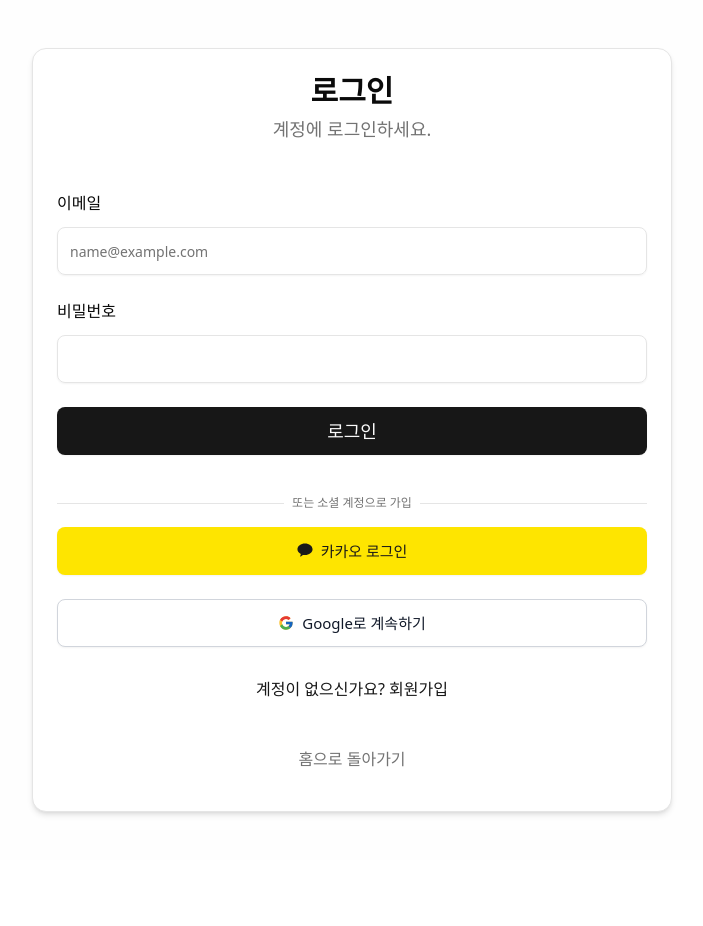
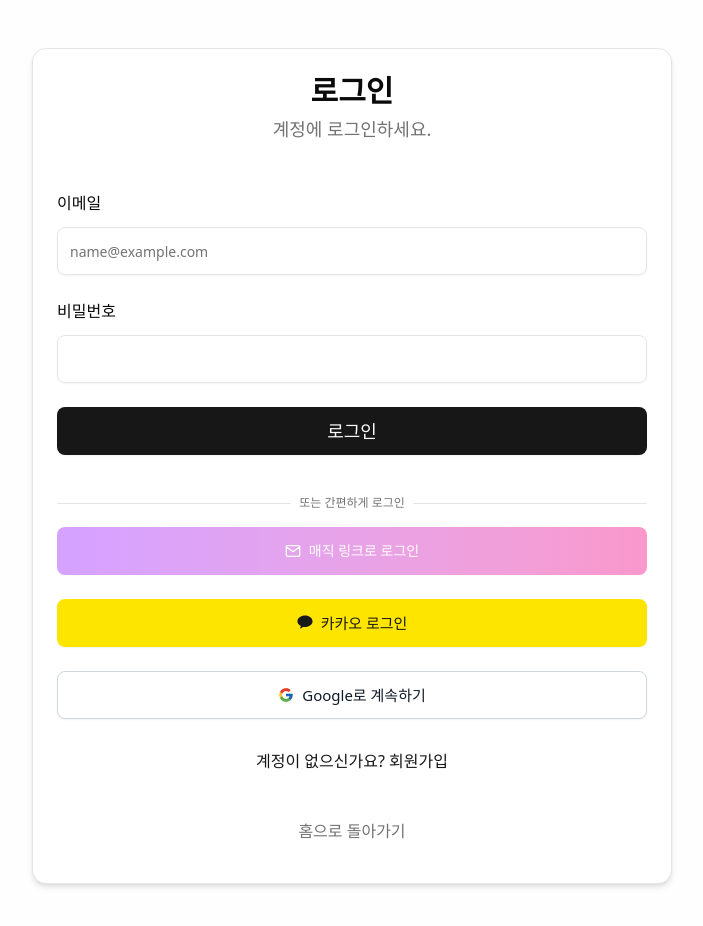
Before and after one commit to AhnJoonSung/demo-lab, a Next.js app: page /login in a window 1280 px wide. Shown: the top 926 px of the page, without its empty margins (288-991 px from the left). Before the commit the page ends 860 px from the top, so only its background shows below. Built offline with nearby package versions, Linux system fonts and the light colour scheme; no server answers.

Commit message:
feat(magic-link): implement magic link login

```diff
--- a/src/actions/auth.ts
+++ b/src/actions/auth.ts
@@ -35,7 +35,7 @@
 
 import { revalidatePath } from "next/cache";
 import { createServerSupabaseClient } from "@/utils/supabase/server";
-import { loginSchema, signupSchema } from "@/types/schema";
+import { loginSchema, signupSchema, magicLinkSchema } from "@/types/auth";
 
 // 액션 함수들의 반환 타입 정의
 type ActionState = {
@@ -194,3 +194,71 @@
     };
   }
 }
+
+export async function sendMagicLink(
+  prevState: ActionState | null,
+  formData: FormData,
+): Promise<ActionState> {
+  try {
+    const email = formData.get("email") as string;
+
+    // Zod 스키마를 사용한 유효성 검사
+    const result = magicLinkSchema.safeParse({ email });
+
+    if (!result.success) {
+      const fieldErrors: Record<string, string | undefined> = {};
+
+      // Zod 에러 형식화
+      result.error.errors.forEach((error) => {
+        const path = error.path[0] as string;
+        fieldErrors[path] = error.message;
+      });
+
+      return {
+        error: "입력 필드를 확인해주세요.",
+        success: null,
+        fieldErrors,
+      };
+    }
+
+    // Supabase 클라이언트 생성
+    const supabase = await createServerSupabaseClient();
+
+    // 매직 링크 전송
+    const { error } = await supabase.auth.signInWithOtp({
+      email,
+      options: {
+        emailRedirectTo: `${
+          process.env.NEXT_PUBLIC_SITE_URL || "http://localhost:3000"
+        }/auth/callback`,
+      },
+    });
+
+    // 매직 링크 전송 오류 처리
+    if (error) {
+      // 알려진 오류 패턴에 따라 더 친절한 메시지 제공
+      let errorMessage = error.message;
+      if (error.message.includes("rate limit")) {
+        errorMessage =
+          "너무 많은 요청이 있었습니다. 잠시 후 다시 시도해주세요.";
+      }
+      if (error.message.includes("invalid email")) {
+        errorMessage = "유효하지 않은 이메일 주소입니다.";
+      }
+
+      return { error: errorMessage, success: null };
+    }
+
+    // 매직 링크 전송 성공
+    return {
+      success: "매직 링크를 이메일로 전송했습니다. 이메일을 확인해주세요.",
+      error: null,
+    };
+  } catch (error) {
+    console.error("Magic link error:", error);
+    return {
+      error: "서버 오류가 발생했습니다. 잠시 후 다시 시도해주세요.",
+      success: null,
+    };
+  }
+}
--- a/src/components/auth/buttons.tsx
+++ b/src/components/auth/buttons.tsx
@@ -308,3 +308,119 @@
     </Button>
   );
 }
+
+export function MagicLinkButton({
+  email,
+  onSuccess,
+}: {
+  email: string;
+  onSuccess?: () => void;
+}) {
+  const { pending } = useFormStatus();
+  const [isLoading, setIsLoading] = useState(false);
+  const [cooldown, setCooldown] = useState(0);
+
+  // 쿨다운 타이머
+  const startCooldown = () => {
+    setCooldown(60);
+    const timer = setInterval(() => {
+      setCooldown((prev) => {
+        if (prev <= 1) {
+          clearInterval(timer);
+          return 0;
+        }
+        return prev - 1;
+      });
+    }, 1000);
+  };
+
+  const handleMagicLinkClick = async () => {
+    if (!email || cooldown > 0) return;
+
+    try {
+      setIsLoading(true);
+
+      // 폼 데이터 생성
+      const formData = new FormData();
+      formData.set("email", email);
+
+      // sendMagicLink 서버 액션 호출
+      const { sendMagicLink } = await import("@/actions/auth");
+      const result = await sendMagicLink(null, formData);
+
+      if (result.error) {
+        console.error("매직 링크 전송 오류:", result.error);
+      } else if (result.success) {
+        startCooldown();
+        onSuccess?.();
+      }
+    } catch (error) {
+      console.error("매직 링크 버튼 오류:", error);
+    } finally {
+      setIsLoading(false);
+    }
+  };
+
+  const loading = isLoading || pending;
+  const disabled = loading || !email || cooldown > 0;
+
+  return (
+    <Button
+      type="button"
+      onClick={handleMagicLinkClick}
+      disabled={disabled}
+      className="
+        w-full
+        h-12
+        rounded-md
+        bg-gradient-to-r
+        from-purple-500
+        to-pink-500
+        hover:from-purple-600
+        hover:to-pink-600
+        text-white
+        font-medium
+        flex
+        items-center
+        justify-center
+        transition-all
+        duration-200
+        border-0
+        relative
+        px-0
+        py-0
+        disabled:opacity-50
+        disabled:cursor-not-allowed
+      "
+    >
+      {loading ? (
+        <div className="flex items-center justify-center">
+          <Loader2 className="mr-2 h-4 w-4 animate-spin" />
+          <span>전송 중...</span>
+        </div>
+      ) : cooldown > 0 ? (
+        <div className="flex items-center justify-center">
+          <span>재전송 가능 ({cooldown}초)</span>
+        </div>
+      ) : (
+        <div className="flex items-center justify-center w-full h-full">
+          <svg
+            width="18"
+            height="18"
+            viewBox="0 0 24 24"
+            fill="none"
+            stroke="currentColor"
+            strokeWidth="2"
+            strokeLinecap="round"
+            strokeLinejoin="round"
+            className="mr-2"
+          >
+            <path d="M4 4h16c1.1 0 2 .9 2 2v12c0 1.1-.9 2-2 2H4c-1.1 0-2-.9-2-2V6c0-1.1.9-2 2-2z"></path>
+            <polyline points="22,6 12,13 2,6"></polyline>
+          </svg>
+          <span>매직 링크로 로그인</span>
+        </div>
+      )}
+    </Button>
+  );
+}
--- a/src/components/auth/login-form.tsx
+++ b/src/components/auth/login-form.tsx
@@ -43,6 +43,7 @@
   LoginButton,
   KakaoButton,
   GoogleButton,
+  MagicLinkButton,
 } from "@/components/auth/buttons";
 import { login } from "@/actions/auth";
 import { useAuth } from "@/components/auth/auth-provider";
@@ -67,6 +68,7 @@
 }: LoginFormProps) {
   const [password, setPassword] = useState("");
   const [isLoading, setIsLoading] = useState(false);
+  const [magicLinkSent, setMagicLinkSent] = useState(false);
   const router = useRouter();
   const { refreshUser } = useAuth();
   const [loginState, loginAction] = useActionState(login, initialState);
@@ -100,6 +102,12 @@
     loginAction(formData);
   };
 
+  // 매직 링크 전송 성공 핸들러
+  const handleMagicLinkSuccess = () => {
+    setMagicLinkSent(true);
+    setTimeout(() => setMagicLinkSent(false), 5000); // 5초 후 알림 제거
+  };
+
   return (
     <form action={handleLoginSubmit} className="space-y-4 sm:space-y-6">
       {loginState.error && (
@@ -114,6 +122,14 @@
         <Alert>
           <AlertDescription className="text-green-600 dark:text-green-400">
             {loginState.success}
+          </AlertDescription>
+        </Alert>
+      )}
+
+      {magicLinkSent && (
+        <Alert>
+          <AlertDescription className="text-blue-600 dark:text-blue-400">
+            매직 링크를 이메일로 전송했습니다. 이메일을 확인해주세요.
           </AlertDescription>
         </Alert>
       )}
@@ -169,10 +185,12 @@
         </div>
         <div className="relative flex justify-center text-xs uppercase">
           <span className="px-2 bg-card text-muted-foreground">
-            또는 소셜 계정으로 가입
+            또는 간편하게 로그인
           </span>
         </div>
       </div>
+
+      <MagicLinkButton email={email} onSuccess={handleMagicLinkSuccess} />
 
       <KakaoButton />
 
--- a/src/types/schema.ts
+++ b/src/types/auth.ts
@@ -44,6 +44,12 @@
     ),
 });
 
+// 매직 링크 폼 스키마
+export const magicLinkSchema = z.object({
+  email: z.string().email("유효한 이메일 주소를 입력해주세요."),
+});
+
 // 입력 타입 정의
 export type LoginFormInput = z.infer<typeof loginSchema>;
 export type SignupFormInput = z.infer<typeof signupSchema>;
+export type MagicLinkFormInput = z.infer<typeof magicLinkSchema>;
```
Also changed, not shown: 2 other files (tests, documents, lock files or other folders).
